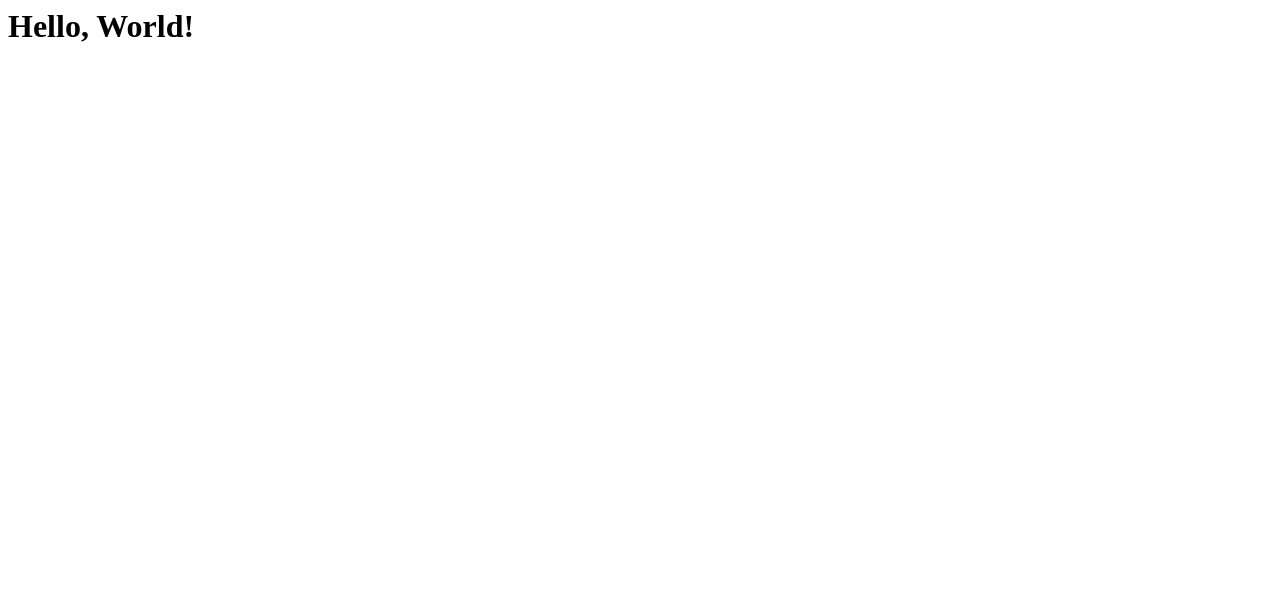
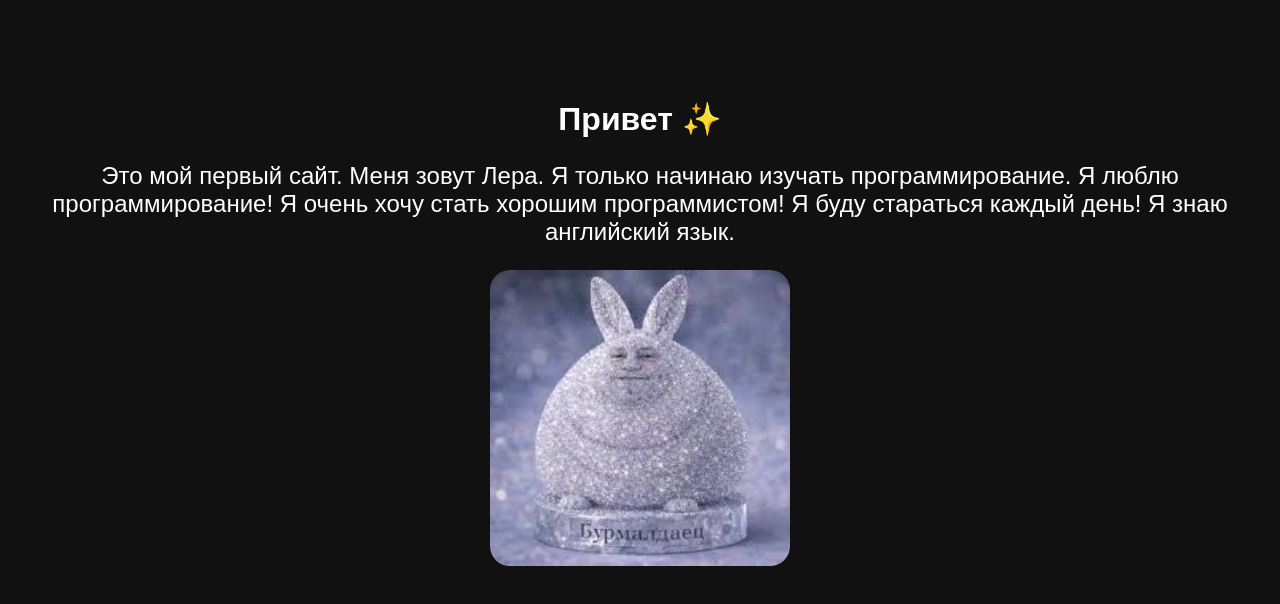
Before and after one commit to leraabramova77/hello-world, a plain HTML site: page index.html in a window 1280 px wide. Drawn offline with Linux system fonts and the light colour scheme.

Commit message:
Add initial HTML structure, CSS styles, and image file

```diff
--- a/index.html
+++ b/index.html
@@ -1 +1,24 @@
-<h1>Hello, World!</h1>
+<!DOCTYPE html>
+<html>
+
+<head>
+  <title>My website</title>
+
+  <link rel="stylesheet" href="style.css">
+</head>
+
+<body>
+
+  <h1>Привет ✨</h1>
+
+  <p>Это мой первый сайт. Меня зовут Лера.
+    Я только начинаю изучать программирование.
+Я люблю программирование!
+Я очень хочу стать хорошим программистом!
+Я буду стараться каждый день!
+Я знаю английский язык.</p>
+<img src="image.png" alt="Hello image" class="photo">
+
+</body>
+
+</html>
--- /dev/null
+++ b/style.css
@@ -0,0 +1,16 @@
+body {
+  background: #111;
+  color: white;
+  font-family: Arial;
+  text-align: center;
+  margin-top: 100px;
+}
+
+p {
+  font-size: 24px;
+}
+
+.photo {
+  width: 300px;
+  border-radius: 20px;
+}
```
Also changed, not shown: image.png (added), 1 other file.
